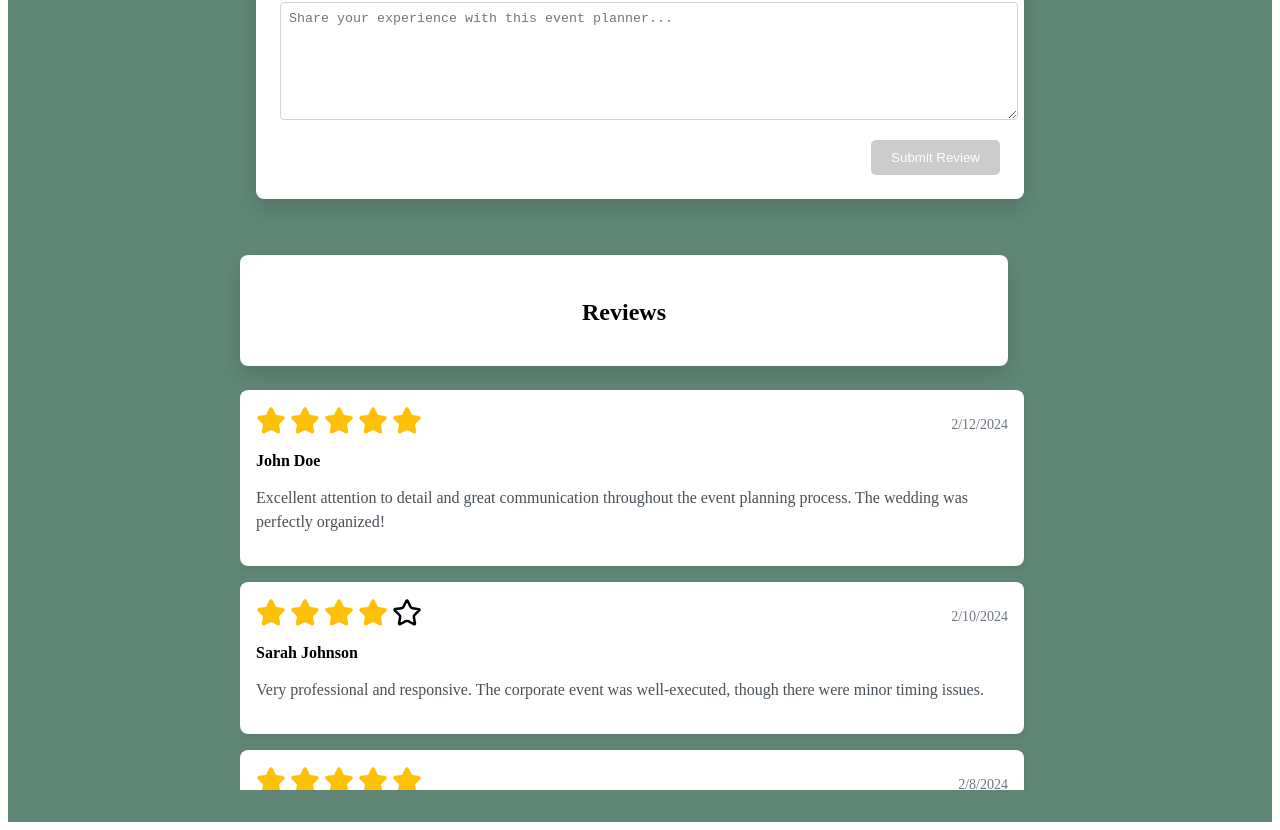
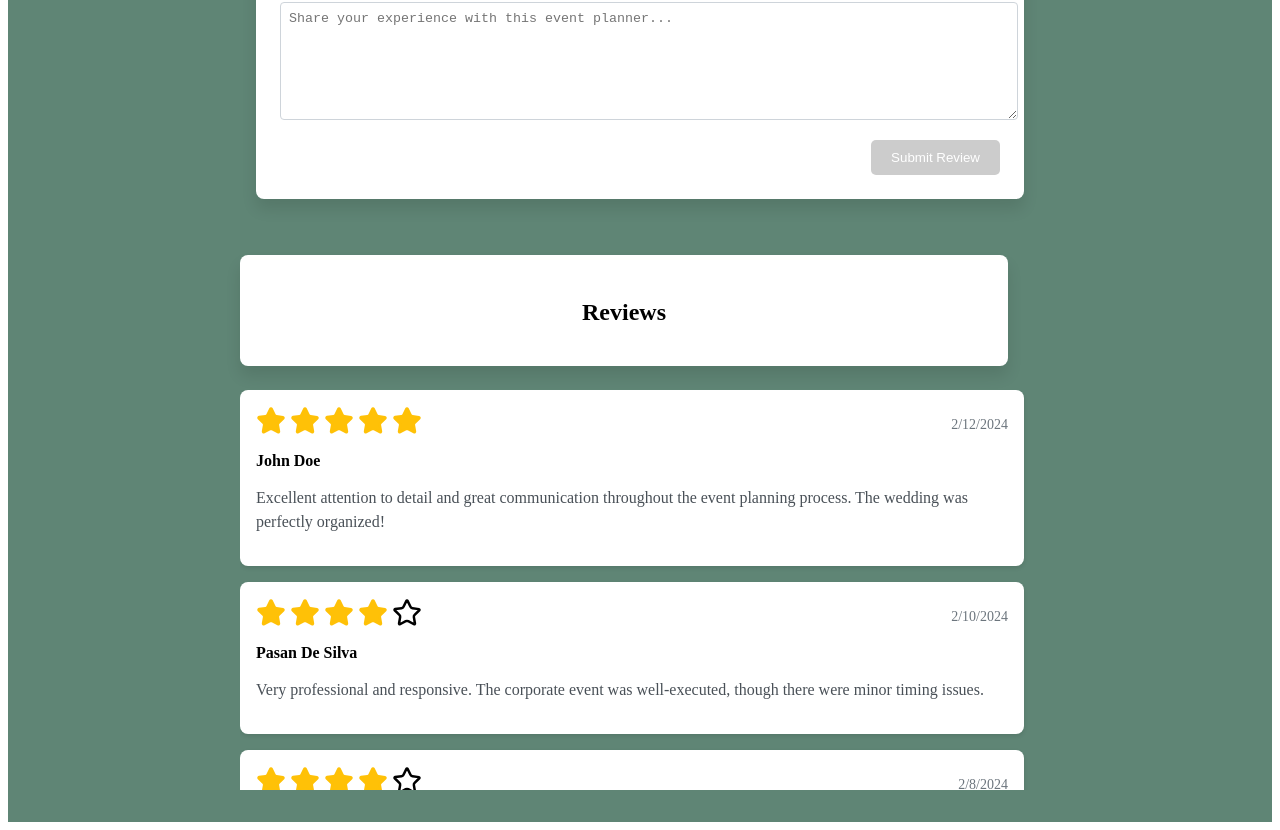
Before and after one commit to udanilokuhetti92/EventExtravaganza-Frontend, a React (Vite) app: page /ratings in a window 1280 px wide. Shown: the part 378-1208 px from the top of the page. Built offline with nearby package versions, Linux system fonts and the light colour scheme.

Commit message:
Updated Rating system

```diff
--- a/src/rating_system/rating_system.jsx
+++ b/src/rating_system/rating_system.jsx
@@ -20,15 +20,15 @@ export default function RatingSystem() {
       rating: 4,
       comment:
         "Very professional and responsive. The corporate event was well-executed, though there were minor timing issues.",
-      organizerName: "Sarah Johnson",
+      organizerName: "Pasan De Silva",
       createdAt: "2024-02-10T15:30:00Z",
     },
     {
       id: "3",
-      rating: 5,
+      rating: 4,
       comment:
         "Outstanding service! The birthday party exceeded our expectations. Every detail was perfect, from decorations to catering.",
-      organizerName: "Michael Brown",
+      organizerName: "Sara Kalpani",
       createdAt: "2024-02-08T09:15:00Z",
     },
   ])
```
